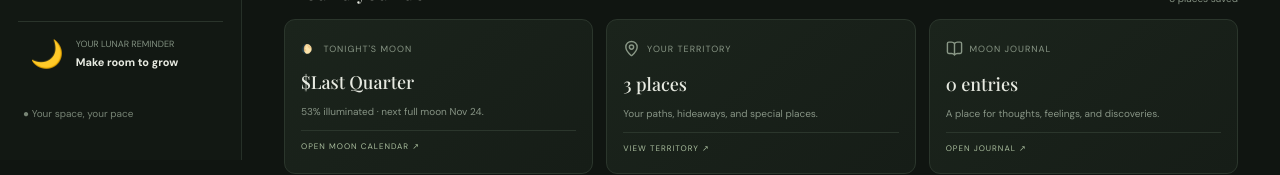
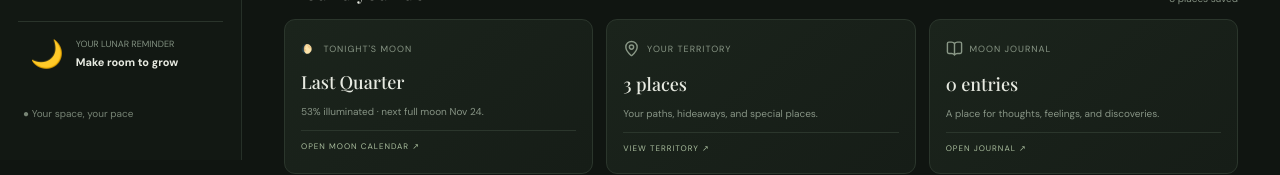
Before and after one commit to kerfeq-lgtm/Moonbay-, a React (Vite) app: page / in a window 1280 px wide. Shown: the part 640-815 px from the top of the page. Built offline with nearby package versions, Linux system fonts and the light colour scheme; a web font is replaced by a local one.

Commit message:
Fix moon phase rendering and map tool icon import

```diff
--- a/src/main.tsx
+++ b/src/main.tsx
@@ -1,7 +1,7 @@
 import { useEffect, useRef, useState } from 'react';
 import type { FormEvent } from 'react';
 import { createRoot } from 'react-dom/client';
-import { Moon, PawPrint, Trees, BookOpen, MapPin, Settings2, Plus, Sparkles, Trash2, ChevronRight, CalendarDays, Compass, Check, X } from 'lucide-react';
+import { Moon, PawPrint, Trees, BookOpen, MapPin, Settings2, Plus, Sparkles, Trash2, ChevronRight, CalendarDays, Compass, Check, X, PencilRuler } from 'lucide-react';
 import * as L from 'leaflet';
 import 'leaflet/dist/leaflet.css';
 import './style.css';
@@ -116,7 +116,7 @@ function App() {
   <main className="main"><header className="topbar"><div className="crumb">MOONBAY <span>/</span> {page.toUpperCase()}</div><span>{new Date().toLocaleDateString(undefined,{weekday:'long',month:'long',day:'numeric'})}</span></header>
   {page==='The Den' && <section className="page"><div className="kicker">✦ &nbsp; A LITTLE SPACE TO BE YOURSELF</div><div className="welcome"><div><h1>Welcome home,<br/><em>{den}.</em></h1><p>The world can wait a little. You're here now.</p></div><div className="sigil">☾<small>WILD AT HEART</small></div></div>
    <div className="hero"><div className="hero-copy"><span className="tag">✧ YOUR SANCTUARY</span><h2>Find your quiet<br/>in the wild.</h2><p>A den to dream in, a territory to explore, a little moonlight whenever you need it.</p><button className="light-button" onClick={()=>setPage('Territory')}>Explore your territory <ChevronRight size={15}/></button><button className="light-button moon-hero-button" onClick={()=>setPage('Moon Calendar')}><CalendarDays size={14}/> Moon calendar</button></div><div className="hero-moon">☾</div><span className="hero-caption"><Trees size={14}/> BENEATH THE SAME MOON</span></div>
-   <div className="section-title"><div><small>YOUR WORLD</small><h2>Around your den</h2></div><span>{places.length} places saved</span></div><div className="stats"><button className="stat" onClick={()=>setPage('Moon Calendar')}><span>🌔 &nbsp; TONIGHT'S MOON</span><strong>${moonInfo.phase}</strong><p>{moonInfo.illumination}% illuminated · next full moon {moonInfo.fullDate.toLocaleDateString(undefined,{month:'short',day:'numeric'})}.</p><small>OPEN MOON CALENDAR ↗</small></button><button className="stat" onClick={()=>setPage('Territory')}><span><MapPin size={17}/> &nbsp; YOUR TERRITORY</span><strong>{places.length} places</strong><p>Your paths, hideaways, and special places.</p><small>VIEW TERRITORY ↗</small></button><button className="stat" onClick={()=>setPage('Moon Journal')}><span><BookOpen size={17}/> &nbsp; MOON JOURNAL</span><strong>{entries.length} entries</strong><p>A place for thoughts, feelings, and discoveries.</p><small>OPEN JOURNAL ↗</small></button></div>
+   <div className="section-title"><div><small>YOUR WORLD</small><h2>Around your den</h2></div><span>{places.length} places saved</span></div><div className="stats"><button className="stat" onClick={()=>setPage('Moon Calendar')}><span>🌔 &nbsp; TONIGHT'S MOON</span><strong>{moonInfo.phase}</strong><p>{moonInfo.illumination}% illuminated · next full moon {moonInfo.fullDate.toLocaleDateString(undefined,{month:'short',day:'numeric'})}.</p><small>OPEN MOON CALENDAR ↗</small></button><button className="stat" onClick={()=>setPage('Territory')}><span><MapPin size={17}/> &nbsp; YOUR TERRITORY</span><strong>{places.length} places</strong><p>Your paths, hideaways, and special places.</p><small>VIEW TERRITORY ↗</small></button><button className="stat" onClick={()=>setPage('Moon Journal')}><span><BookOpen size={17}/> &nbsp; MOON JOURNAL</span><strong>{entries.length} entries</strong><p>A place for thoughts, feelings, and discoveries.</p><small>OPEN JOURNAL ↗</small></button></div>
    <div className="bottom-grid"><section className="panel"><div className="panel-heading"><div><small>A PLACE TO RETURN TO</small><h3>Your favorite places</h3></div><button className="link" onClick={()=>setPage('Territory')}>See all →</button></div>{places.slice(0,3).map(p=><div className="place-row" key={p.id}><span className="place-icon"><Trees size={18}/></span><div><strong>{p.name}</strong><p>{p.kind} · {p.note}</p></div></div>)}</section><section className="panel reflection"><Sparkles size={21}/><small>A MOMENT FOR YOU</small><h3>There is no rush<br/>to become.</h3><p>You can grow at your own pace. Rest, explore, change your mind. This space belongs to you.</p><button className="link" onClick={()=>setPage('Moon Journal')}>Leave yourself a note →</button></section></div>
   </section>}
   {page==='Territory' && <section className="page"><div className="kicker">✦ &nbsp; YOUR PERSONAL WILDERNESS</div><h1>Claim your <em>territory.</em></h1><p className="intro">Explore the map, pin meaningful places, and draw the boundaries of your own world.</p>
```
